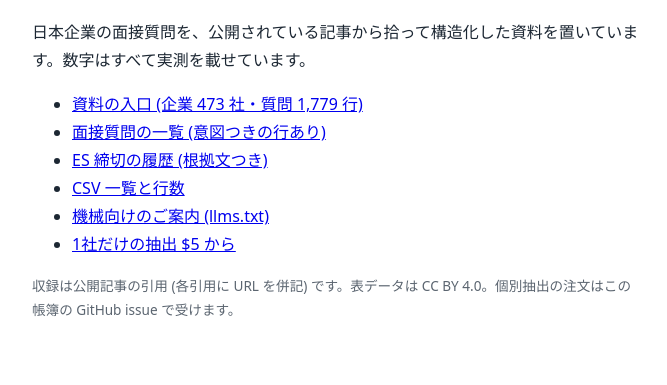
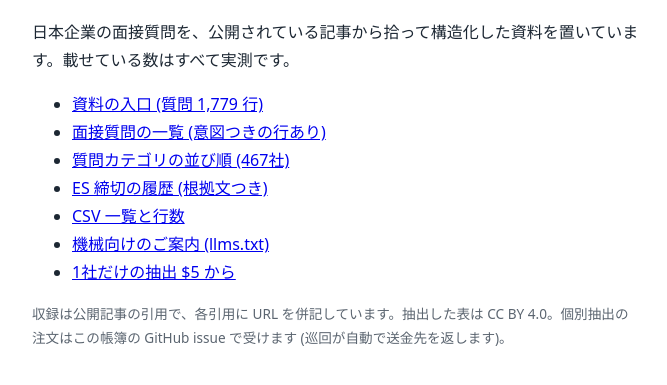
Before and after one commit to part676392/part676392.github.io, a plain HTML site: page index.html in a window 1280 px wide. Shown: the part 107-492 px from the top of the page, without its empty margins (304-971 px from the left). Drawn offline with Linux system fonts and the light colour scheme; no server answers.

Commit message:
host root を買い直し: 実測の数を更新 robots.txt, sitemap.xml, index.html

```diff
--- a/index.html
+++ b/index.html
@@ -1,20 +1,21 @@
 <!doctype html>
 <html lang="ja"><head><meta charset="utf-8">
 <meta name="viewport" content="width=device-width,initial-scale=1">
-<title>part676392 — 日本企業 面接質問の資料 (473社 / 1,779 行)</title>
-<meta name="description" content="日本企業の面接質問を公開記事から拾って構造化した資料。473社 / 質問 1,779 行 / 選考段階 2,021 行。CSV と機械可読な案内を公開しています。">
+<title>part676392 — 日本企業 面接質問の資料 (頁 496 枚 / 質問 1,779 行)</title>
+<meta name="description" content="日本企業の面接質問を公開記事から拾って構造化した資料。頁 496 枚 / 質問 1,779 行 / 選考段階の言及 2,021 行。CSV と機械向け案内を公開しています。">
 <meta name="robots" content="noai, noimageai">
 </head><body style="font-family:system-ui,-apple-system,'Hiragino Sans';max-width:38rem;margin:3rem auto;padding:0 1rem;line-height:1.75;color:#1c2733">
 <h1>part676392</h1>
-<p>日本企業の面接質問を、公開されている記事から拾って構造化した資料を置いています。数字はすべて実測を載せています。</p>
+<p>日本企業の面接質問を、公開されている記事から拾って構造化した資料を置いています。載せている数はすべて実測です。</p>
 <ul>
-<li><a href="https://part676392.github.io/dsh-money-engine/">資料の入口 (企業 473 社・質問 1,779 行)</a></li>
+<li><a href="https://part676392.github.io/dsh-money-engine/">資料の入口 (質問 1,779 行)</a></li>
 <li><a href="https://part676392.github.io/dsh-money-engine/interview-questions.html">面接質問の一覧 (意図つきの行あり)</a></li>
+<li><a href="https://part676392.github.io/dsh-money-engine/question-lineups.html">質問カテゴリの並び順 (467社)</a></li>
 <li><a href="https://part676392.github.io/dsh-money-engine/es-deadlines.html">ES 締切の履歴 (根拠文つき)</a></li>
 <li><a href="https://part676392.github.io/dsh-money-engine/exports/manifest.csv">CSV 一覧と行数</a></li>
 <li><a href="https://part676392.github.io/dsh-money-engine/llms.txt">機械向けのご案内 (llms.txt)</a></li>
 <li><a href="https://part676392.github.io/dsh-money-engine/store/">1社だけの抽出 $5 から</a></li>
 </ul>
-<p style="font-size:.85rem;color:#5b6570">収録は公開記事の引用 (各引用に URL を併記) です。表データは CC BY 4.0。個別抽出の注文はこの帳簿の GitHub issue で受けます。</p>
+<p style="font-size:.85rem;color:#5b6570">収録は公開記事の引用で、各引用に URL を併記しています。抽出した表は CC BY 4.0。個別抽出の注文はこの帳簿の GitHub issue で受けます (巡回が自動で送金先を返します)。</p>
 <script>(function(){try{var b="https://abacus.jasoncameron.dev/hit/dsh-money-engine/";var m=(location.search.match(/[?&]src=([a-z0-9_-]{1,24})/)||[])[1];var ua='';try{ua=(navigator&&navigator.userAgent)||'';}catch(e4){}var sl=(m==='selftest')||(/dsh-selftest/.test(ua));fetch(b+(sl?'self-root':'root'), {mode:'no-cors',keepalive:true});if(m){fetch(b+'src-'+m, {mode:'no-cors',keepalive:true});}var r='';try{r=document.referrer||'';}catch(e2){}if(r&&!sl){try{var h=new URL(r).hostname.toLowerCase().replace(/[^a-z0-9.-]/g,'');if(h&&h!==location.hostname){fetch(b+'ref-'+h,{mode:'no-cors',keepalive:true});fetch(b+'ref-any',{mode:'no-cors',keepalive:true});}}catch(e3){}}var BS=(sl?[]:[[/Googlebot|Google-InspectionTool|GoogleOther|APIs-Google|AdsBot-Google/i,'bot-google'],[/bingbot|adidxbot/i,'bot-bing'],[/DuckDuckBot|DuckDuckGo-Garage/i,'bot-ddg'],[/Slurp/i,'bot-slurp'],[/Marginalia/i,'bot-marginalia'],[/MojeekBot/i,'bot-mojeek'],[/bravebot|Brave%20Search/i,'bot-brave'],[/PerplexityBot/i,'bot-perplexity'],[/OAI-SearchBot|ChatGPT-User|GPTBot/i,'bot-openai'],[/ClaudeBot|claude-ai|Claude-Web/i,'bot-claude'],[/CCBot/i,'bot-ccbot'],[/Amazonbot/i,'bot-amazon'],[/Applebot/i,'bot-apple'],[/PetalBot/i,'bot-petal']]);if(ua){for(var i=0;i<BS.length;i++){if(BS[i][0].test(ua)){fetch(b+BS[i][1],{mode:'no-cors',keepalive:true});fetch(b+'bot-any',{mode:'no-cors',keepalive:true});break;}}}}catch(e){}})();</script>
 </body></html>
```
Also changed, not shown: robots.txt, sitemap.xml (line endings or trailing spaces).
